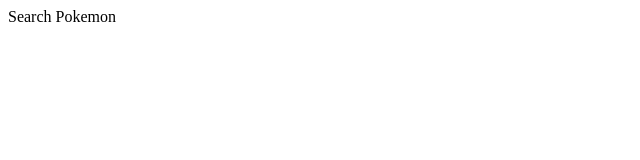
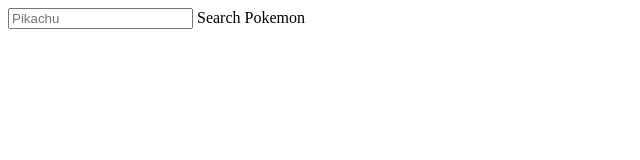
Before and after one commit to majazocom/first-lesson, a plain HTML site: page views/search.html in a window 1280 px wide. Shown: the whole page, without its empty margins (0-640 px from the left). Drawn offline with Linux system fonts and the light colour scheme.

Commit message:
input added

```diff
--- a/views/search.html
+++ b/views/search.html
@@ -6,6 +6,7 @@
     <title>Document</title>
 </head>
 <body>
-    <a id="search">Search Pokemon</a>
+    <input id="search-input" type="text" placeholder="Pikachu">
+    <a id="search-button">Search Pokemon</a>
 </body>
 </html>
```
